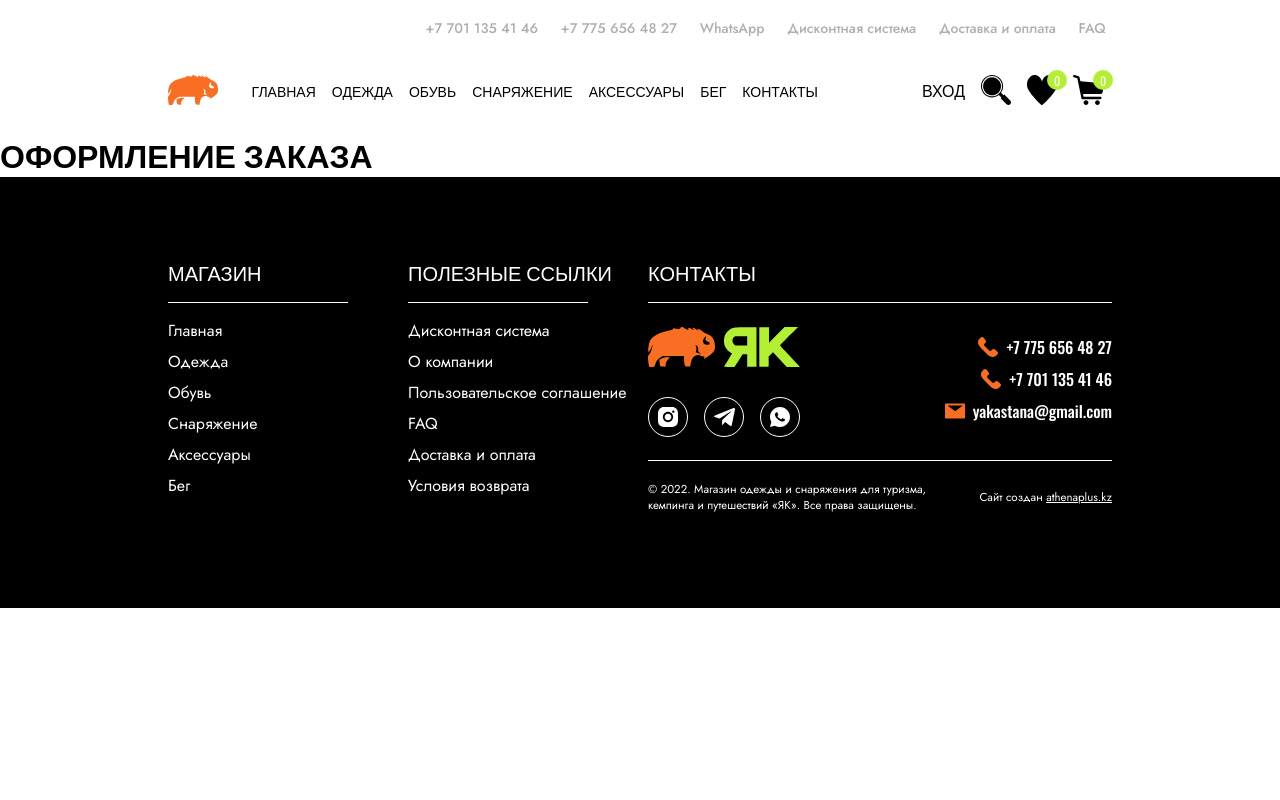
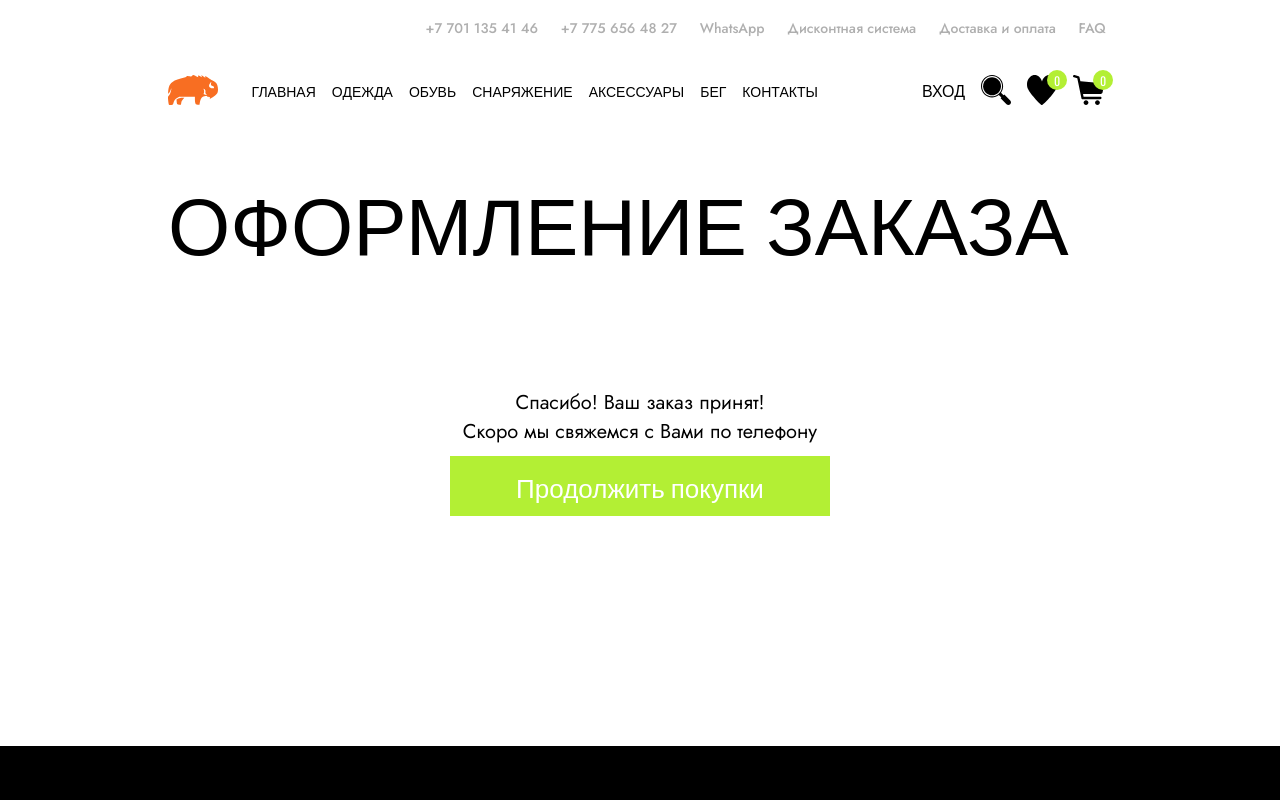
Before and after one commit to zhassulaan/yaq, a React (Create React App) app: page /order in a window 1280 px wide. Shown: the top 800 px of the page. Built offline with nearby package versions, Linux system fonts and the light colour scheme.

Commit message:
basket + order

```diff
--- a/package.json
+++ b/package.json
@@ -9,12 +9,15 @@
     "@testing-library/jest-dom": "^5.16.5",
     "@testing-library/react": "^13.4.0",
     "@testing-library/user-event": "^13.5.0",
+    "install": "^0.13.0",
     "react": "^18.2.0",
     "react-dom": "^18.2.0",
+    "react-input-mask": "^2.0.4",
     "react-router-dom": "^5.2.0",
     "react-scripts": "5.0.1",
     "react-select": "^5.4.0",
     "react-slick": "^0.29.0",
+    "react-text-mask": "^5.4.3",
     "slick-carousel": "^1.8.1",
     "styled-components": "^5.3.5",
     "web-vitals": "^2.1.4"
--- /dev/null
+++ b/src/components/Input.js
@@ -0,0 +1,34 @@
+import React from 'react';
+import MaskedInput from 'react-text-mask'
+import styled from 'styled-components';
+
+function Input({type, mask, placeholder}) {
+  	return (
+    	<Wrapper>
+			<MaskedInput
+				type={type}
+				mask={mask}
+				placeholder={placeholder}
+				className='input-placeholder-text'
+			/>
+    	</Wrapper>
+  	);
+}
+
+const Wrapper = styled.nav`
+	margin: 20px 0 -10px;
+
+	.input-placeholder-text {
+		width: 100%;
+		font-family: 'Jost';
+		font-size: 16px;
+		font-weight: 300;
+		border: 1px solid var(--clr-primary-4);
+		padding-left: 10px;
+		::placeholder {
+			color: var(--clr-primary-4);
+		}
+	}
+`
+
+export default Input;
--- a/src/pages/ProductsPage/component/SelectColor.js
+++ b/src/components/Select.js
@@ -2,7 +2,7 @@ import React, { useState } from 'react';
 import Select from 'react-select';
 import styled from 'styled-components';
 
-function SelectColor({options, placeholder}) {
+function SelectInput({options, placeholder}) {
   const [selectedOption, setSelectedOption] = useState(null);
 
   const style = {
@@ -39,4 +39,4 @@ const Wrapper = styled.nav`
   }
 `
 
-export default SelectColor;
+export default SelectInput;
--- a/src/pages/Basket/component/ProductItem.js
+++ b/src/pages/Basket/component/ProductItem.js
@@ -111,13 +111,13 @@ const Wrapper = styled.nav`
 
 	.product-amount,
 	.product-price {
-		font-size: 20px;
-		font-weight: 400;
 		margin-top: 10px;
 	}
 
 	.product-amount {
 		width: 180px;
+		font-size: 20px;
+		font-weight: 400;
 		margin-right: 80px;
 	}
 
--- a/src/pages/Basket/screen/Basket.js
+++ b/src/pages/Basket/screen/Basket.js
@@ -105,6 +105,7 @@ const Wrapper = styled.nav`
 	}
 
 	.basket-box.none {
+		width: 1180px;
 		padding: 10px 0 160px;
 	}
 
--- /dev/null
+++ b/src/pages/Order/component/ProductItem.js
@@ -0,0 +1,73 @@
+import React from 'react';
+import styled from 'styled-components';
+import { CartState } from '../../../context/Context';
+
+function ProductItem({ product }) {
+	const {
+		state: { cart },
+		dispatch,
+	 } = CartState();
+
+  	return (
+	 	<Wrapper>
+			<img src={ product.image } alt="product image" className='product-image'/>
+
+			<div className='product-info'>
+				<p className='product-title'>{ product.item } { product.brands } { product.name }</p>
+
+				<div className='product-color'>
+					<p><span>Цвет:</span> { product.colors[0].label }</p>
+				</div>
+
+				<div className='product-size'>
+					<p><span>Размер:</span> { product.sizes[0].label }</p>
+				</div>
+
+				<div className='product-price'>
+					<h1>{ product.price } { product.currency }</h1>
+				</div>
+			</div>
+		</Wrapper>
+  	);
+}
+
+const Wrapper = styled.nav`
+	display: flex;
+	width: 100%;
+	padding-top: 40px;
+
+	.product-image {
+		width: 150px;
+		height: 150px;
+		margin-right: 40px;
+	}
+
+	.product-title {
+		font-size: 18px;
+		font-weight: 400;
+		margin-top: 10px;
+	}
+
+	.product-color,
+	.product-size {
+		display: flex;
+		font-size: 18px;
+		font-weight: 300;
+	}
+
+	.product-color span,
+	.product-size span {
+		font-weight: 500;
+	}
+
+	.product-price {
+		margin-top: 10px;
+	}
+
+	.product-price h1 {
+		font-size: 26px;
+		font-weight: 700;
+	}
+`
+
+export default ProductItem;
--- a/src/pages/Order/screen/Order.js
+++ b/src/pages/Order/screen/Order.js
@@ -1,11 +1,212 @@
-import React from 'react';
+import React, { useState, useEffect } from 'react';
+import styled from 'styled-components';
+import { CartState } from '../../../context/Context';
+import ProductItem from '../component/ProductItem';
+import Select from '../../../components/Select';
+import Input from '../../../components/Input';
+import Button from '../../../components/Button';
 
 function Order() {
+	const {
+		state: { cart },
+		dispatch
+	} = CartState();
+
+	const [total, setTotal] = useState();
+
+	useEffect(() => {
+		const totalArray = cart.map((item) =>
+			(item.quantity * item.product.price)
+		)
+		setTotal(totalArray.reduce((acc, curr) => acc + Number(curr), 0))
+	}, [cart])
+
   	return (
-	 	<div>
-			<h1 className='title'>ОФОРМЛЕНИЕ ЗАКАЗА</h1>
-		</div>
+	 	<Wrapper>
+			<h1 className='title section-title'>ОФОРМЛЕНИЕ ЗАКАЗА</h1>
+
+			{cart.length > 0 ? (
+				<div className='section-content'>
+					<div className='form-content'>
+						<div className="form-payment form-box">
+							<p className='form-text'>Способ оплаты:</p>
+							<Select placeholder={"Выберите способ оплаты"}/>
+						</div>
+
+						<div className="form-delivery form-box">
+							<p className='form-text'>Способ доставки:</p>
+							<Select placeholder={"Выберите способ доставки"}/>
+						</div>
+
+						<div className="form-address form-box1">
+							<p className='form-text'>Адресная информация:</p>
+							<Select placeholder={"Выберите свой город"}/>
+							<Input placeholder={'Адрес *'} type={"email"}/>
+						</div>
+
+						<div className="form-person form-box1">
+							<p className='form-text'>Информация о получателе:</p>
+							<Input placeholder={'Имя *'} type={"text"}/>
+							<Input placeholder={'Фамилия ' + '*'} type={"text"}/>
+						</div>
+
+						<div className="form-phone form-box1">
+							<p className='form-text'>Телефон:</p>
+							<Input placeholder={'+7 (___) ___-__-__'} mask={['+', '7', ' ', '(', /[1-9]/, /\d/, /\d/, ')', ' ', /\d/, /\d/, /\d/, '-', /\d/, /\d/, '-', /\d/, /\d/]}/>
+						</div>
+
+						<div className="form-comment form-box">
+							<p className='form-text'>Ваш комментарий:</p>
+							<textarea name="comment" id="comment" cols="30" rows="10" placeholder='Напишите, что Вы хотите добавить'></textarea>
+						</div>
+
+						<a className='button-link'>
+							<Button text={"Перейти в магазин"}/>
+						</a>
+
+						<p className='term-of-use'>Подтверждая заказ вы соглашаетесь с <a href="/term_of_use">пользовательским соглашением</a></p>
+					</div>
+
+					<div className="product-content">
+						{cart.map((item) => (
+							<ProductItem product={ item.product }/>
+						))}
+
+						<div className="summary">
+							<h1 className='product-total-price'>ИТОГОВАЯ СУММА: <span>{ total } KZT</span></h1>
+						</div>
+					</div>
+				</div>
+			) : (
+				<div className='section-content none'>
+					<p className='section-text'>Спасибо! Ваш заказ принят!<br/>Скоро мы свяжемся с Вами по телефону</p>
+
+					<a href={`/products/clothes`} className='button-link'>
+						<Button text={"Продолжить покупки"}/>
+					</a>
+				</div>
+			)}
+		</Wrapper>
   	);
 }
 
+const Wrapper = styled.nav`
+	padding: 1.875rem 13.125vw 4.375rem;
+
+	.section-title {
+		font-size: 80px;
+		font-weight: 500;
+	}
+
+	.section-content {
+		margin-top: 3.75rem;
+		display: flex;
+		justify-content: space-between;
+	}
+
+	.form-content {
+		width: 480px;
+	}
+
+	.form-box {
+		margin-bottom: 20px;
+	}
+
+	.form-box1 {
+		margin-bottom: 30px;
+	}
+
+	.form-text {
+		font-size: 18px;
+		font-weight: 500;
+		margin-bottom: 10px;
+	}
+
+	.select-placeholder-text,
+	.input-placeholder-text {
+		height: 40px;
+	}
+
+	.form-phone .input-placeholder-text::placeholder {
+		color: var(--clr-black);
+	}
+
+	.form-content textarea {
+		width: 100%;
+		height: 150px;
+		font-family: 'Jost';
+		font-size: 16px;
+		font-weight: 300;
+		border: 1px solid var(--clr-primary-4);
+		padding: 10px;
+		::placeholder {
+			color: var(--clr-primary-4);
+		}
+	}
+
+	.button-container {
+		margin: 40px 0 20px;
+	}
+
+	.button-text {
+		font-size: 26px;
+		font-weight: 400;
+	}
+
+	.term-of-use {
+		font-size: 14px;
+		font-weight: 400;
+	}
+
+	.term-of-use a {
+		text-decoration: underline;
+	}
+
+	.product-content {
+		width: 600px;
+	}
+
+	.summary {
+		position: relative;
+		margin-top: 50px;
+		padding-top: 40px;
+	}
+
+	.summary:before {
+		content: "";
+		position: absolute;
+		top: 0;
+		left: 0;
+		width: 100%;
+		height: 1px;
+		background: var(--clr-primary-5);
+	}
+
+	.summary .product-total-price {
+		font-size: 26px;
+		font-weight: 700;
+	}
+
+	.summary span {
+		color: var(--clr-primary-2);
+	}
+
+	.section-content.none {
+		flex-direction: column;
+		width: 380px;
+		margin: 110px auto 160px;
+	}
+
+	.none .section-text {
+		font-size: 20px;
+		font-weight: 400;
+		text-align: center;
+		margin-bottom: 10px;
+	}
+
+	.none .button-container {
+		margin: 0;
+	}
+`
+
 export default Order;
--- a/src/pages/ProductsPage/screen/ProductDetail.js
+++ b/src/pages/ProductsPage/screen/ProductDetail.js
@@ -2,7 +2,7 @@ import React, { useState, useEffect } from 'react';
 import { Link, useParams } from 'react-router-dom';
 import Slider from 'react-slick';
 import styled from 'styled-components';
-import SelectColor from '../component/SelectColor';
+import Select from '../../../components/Select';
 import AddButton from '../../Home/components/AddButton';
 import products from '../../../data/product_data';
 import delivery from '../assets/delivery.svg';
@@ -103,11 +103,11 @@ function ProductDetail() {
 					</p>
 					<div className="product-color">
 						<p>Цвет:</p>
-						<SelectColor options={colorOptions} placeholder={"Выберите цвет"}/>
+						<Select options={colorOptions} placeholder={"Выберите цвет"}/>
 					</div>
 					<div className="product-size">
 						<p>Размер:</p>
-						<SelectColor options={sizeOptions} placeholder={"Выберите размер"}/>
+						<Select options={sizeOptions} placeholder={"Выберите размер"}/>
 					</div>
 
 					<div className="product-button">
```
Also changed, not shown: 1 other file (tests, documents, lock files or other folders).
